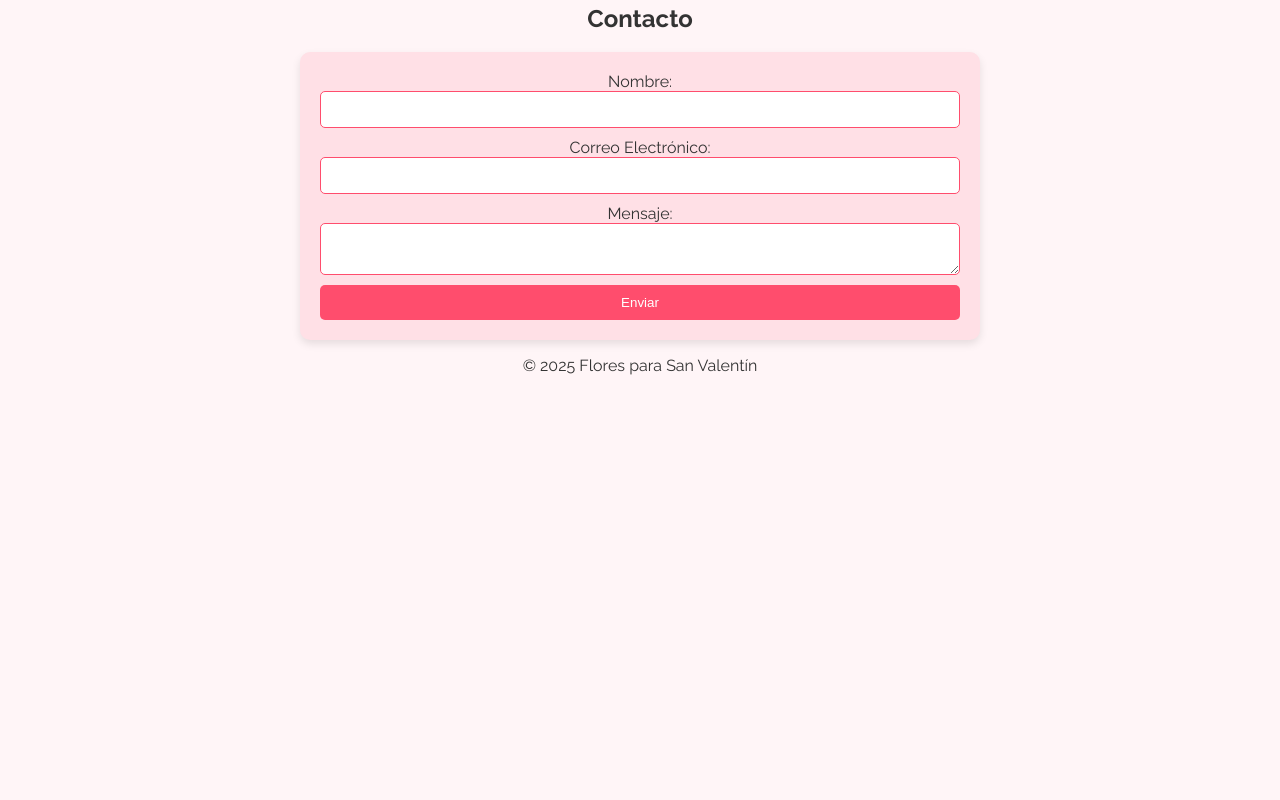
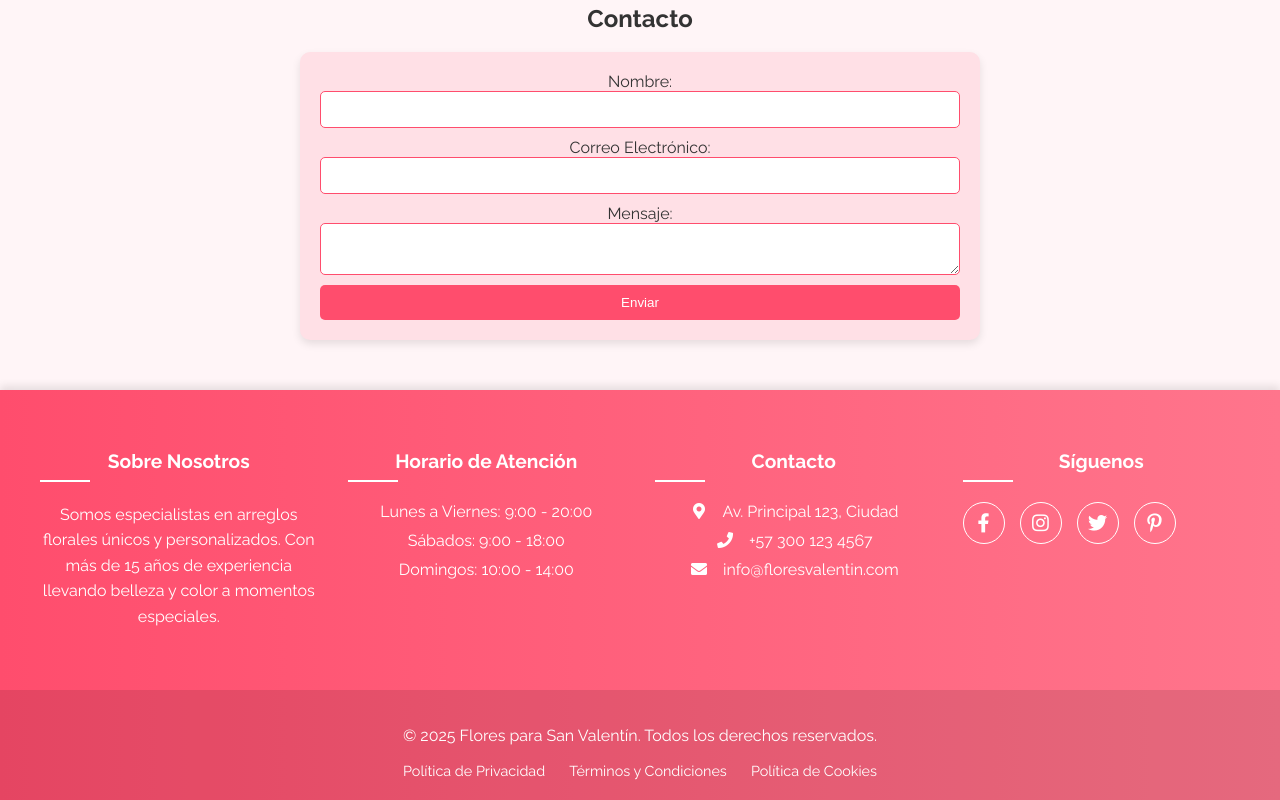
Before and after one commit to Johnson1255/Flores-Valentin, a plain HTML site: page index.html in a window 1280 px wide. Shown: the part 1048-1848 px from the top of the page. Before the commit the page ends 1439 px from the top, so only its background shows below. Drawn offline with Linux system fonts and the light colour scheme; a web font is replaced by a local one.

Commit message:
add: Realización del footer de la pagina web y tambien incorporacion de titulo en el banner
Incorporacion de campos como 'sobre nosotros', 'horario de atencion', 'contacto' y 'siguenos'

```diff
--- a/index.html
+++ b/index.html
@@ -5,6 +5,10 @@
     <meta name="viewport" content="width=device-width, initial-scale=1.0">
     <title>Flores para San Valentín</title>
     <link rel="stylesheet" href="styles/main.css">
+    <link rel="preconnect" href="https://fonts.googleapis.com">
+    <link rel="preconnect" href="https://fonts.gstatic.com" crossorigin>
+    <link rel="stylesheet" href="https://cdnjs.cloudflare.com/ajax/libs/font-awesome/5.15.4/css/all.min.css">
+    <link href="https://fonts.googleapis.com/css2?family=Borel&display=swap" rel="stylesheet">
     <link href="https://fonts.googleapis.com/css2?family=Raleway:wght@400;700&display=swap" rel="stylesheet">
 </head>
 <body>
@@ -20,6 +24,7 @@
 
     <section id="home">
         <div class="banner-container">
+            <h1 class="banner-title">Flores para San Valentín</h1>
             <img class="banner" src="assets/images/banner1.jpg" alt="Flores 1">
             <img class="banner" src="assets/images/banner2.jpg" alt="Flores 2">
             <img class="banner" src="assets/images/banner3.jpg" alt="Flores 3">
@@ -56,8 +61,50 @@
         </form>
     </section>
 
-    <footer>
-        <p>&copy; 2025 Flores para San Valentín</p>
+    <footer class="main-footer">
+        <div class="footer-content">
+            <div class="footer-section">
+                <h3>Sobre Nosotros</h3>
+                <p>Somos especialistas en arreglos florales únicos y personalizados. Con más de 15 años de experiencia llevando belleza y color a momentos especiales.</p>
+            </div>
+
+            <div class="footer-section">
+                <h3>Horario de Atención</h3>
+                <ul class="footer-hours">
+                    <li>Lunes a Viernes: 9:00 - 20:00</li>
+                    <li>Sábados: 9:00 - 18:00</li>
+                    <li>Domingos: 10:00 - 14:00</li>
+                </ul>
+            </div>
+
+            <div class="footer-section">
+                <h3>Contacto</h3>
+                <ul class="footer-contact">
+                    <li><i class="fas fa-map-marker-alt"></i> Av. Principal 123, Ciudad</li>
+                    <li><i class="fas fa-phone"></i> +57 300 123 4567</li>
+                    <li><i class="fas fa-envelope"></i> info@floresvalentin.com</li>
+                </ul>
+            </div>
+
+            <div class="footer-section">
+                <h3>Síguenos</h3>
+                <div class="social-links">
+                    <a href="#" title="Facebook"><i class="fab fa-facebook-f"></i></a>
+                    <a href="#" title="Instagram"><i class="fab fa-instagram"></i></a>
+                    <a href="#" title="Twitter"><i class="fab fa-twitter"></i></a>
+                    <a href="#" title="Pinterest"><i class="fab fa-pinterest-p"></i></a>
+                </div>
+            </div>
+        </div>
+
+        <div class="footer-bottom">
+            <p>&copy; 2025 Flores para San Valentín. Todos los derechos reservados.</p>
+            <div class="footer-links">
+                <a href="#">Política de Privacidad</a>
+                <a href="#">Términos y Condiciones</a>
+                <a href="#">Política de Cookies</a>
+            </div>
+        </div>
     </footer>
 
     <button id="float-button">WhatsApp</button>
--- a/styles/main.css
+++ b/styles/main.css
@@ -47,6 +47,23 @@ body {
     overflow: hidden;
     margin-top: 60px;
 }
+
+.banner-title {
+    position: absolute;
+    top: 50%;
+    left: 50%;
+    transform: translate(-50%, -50%);
+    z-index: 2;
+    color: white;
+    font-family: "Borel", serif;
+    font-size: 3.5rem;
+    text-shadow: 2px 2px 4px rgba(0, 0, 0, 0.5);
+    width: 100%;
+    padding: 0 20px;
+    margin: 0;
+    text-align: center;
+}
+
 .banner {
     width: 100%;
     height: 100%;
@@ -119,3 +136,134 @@ button:hover {
     cursor: pointer;
     box-shadow: 0 4px 6px rgba(0, 0, 0, 0.1);
 }
+
+/* Footer Styles */
+.main-footer {
+    background: linear-gradient(to right, #ff4d6d, #ff758c);
+    color: white;
+    padding: 40px 0 0 0;
+    margin-top: 50px;
+    box-shadow: 0 -4px 8px rgba(0, 0, 0, 0.1);
+}
+
+.footer-content {
+    max-width: 1200px;
+    margin: 0 auto;
+    display: grid;
+    grid-template-columns: repeat(auto-fit, minmax(250px, 1fr));
+    gap: 30px;
+    padding: 0 20px;
+}
+
+.footer-section {
+    margin-bottom: 30px;
+}
+
+.footer-section h3 {
+    color: white;
+    font-size: 1.2rem;
+    margin-bottom: 20px;
+    position: relative;
+    padding-bottom: 10px;
+}
+
+.footer-section h3::after {
+    content: '';
+    position: absolute;
+    left: 0;
+    bottom: 0;
+    width: 50px;
+    height: 2px;
+    background-color: white;
+}
+
+.footer-section p {
+    line-height: 1.6;
+    margin: 0;
+}
+
+.footer-hours,
+.footer-contact {
+    list-style: none;
+    padding: 0;
+    margin: 0;
+}
+
+.footer-hours li,
+.footer-contact li {
+    margin-bottom: 10px;
+}
+
+.footer-contact li i {
+    margin-right: 10px;
+    width: 20px;
+    text-align: center;
+}
+
+.social-links {
+    display: flex;
+    gap: 15px;
+    flex-wrap: wrap;
+}
+
+.social-links a {
+    color: white;
+    text-decoration: none;
+    width: 40px;
+    height: 40px;
+    border: 1px solid white;
+    border-radius: 50%;
+    display: flex;
+    align-items: center;
+    justify-content: center;
+    transition: all 0.3s ease;
+}
+
+.social-links a:hover {
+    background: white;
+    color: #ff4d6d;
+    transform: translateY(-3px);
+}
+
+.social-links i {
+    font-size: 1.2rem;
+}
+
+.footer-bottom {
+    margin-top: 30px;
+    padding: 20px;
+    background: rgba(0, 0, 0, 0.1);
+    text-align: center;
+}
+
+.footer-links {
+    margin-top: 10px;
+}
+
+.footer-links a {
+    color: white;
+    text-decoration: none;
+    margin: 0 10px;
+    font-size: 0.9rem;
+}
+
+.footer-links a:hover {
+    text-decoration: underline;
+}
+
+/* Responsive adjustments */
+@media (max-width: 768px) {
+    .footer-content {
+        grid-template-columns: 1fr;
+        text-align: center;
+    }
+
+    .footer-section h3::after {
+        left: 50%;
+        transform: translateX(-50%);
+    }
+
+    .social-links {
+        justify-content: center;
+    }
+}
```
